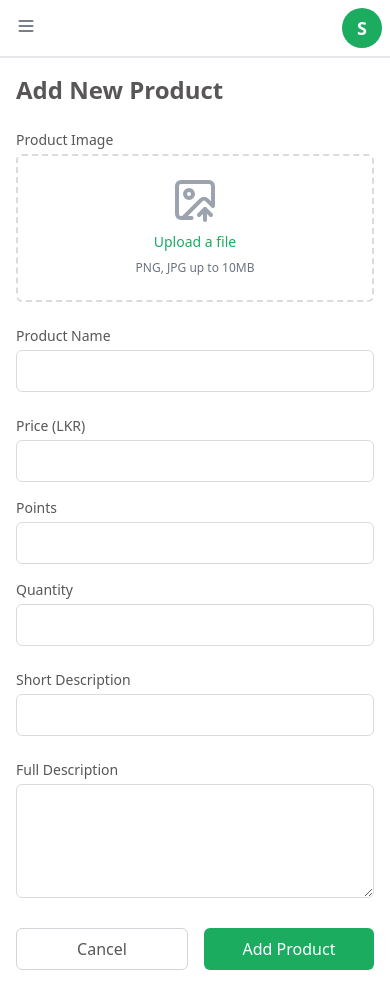
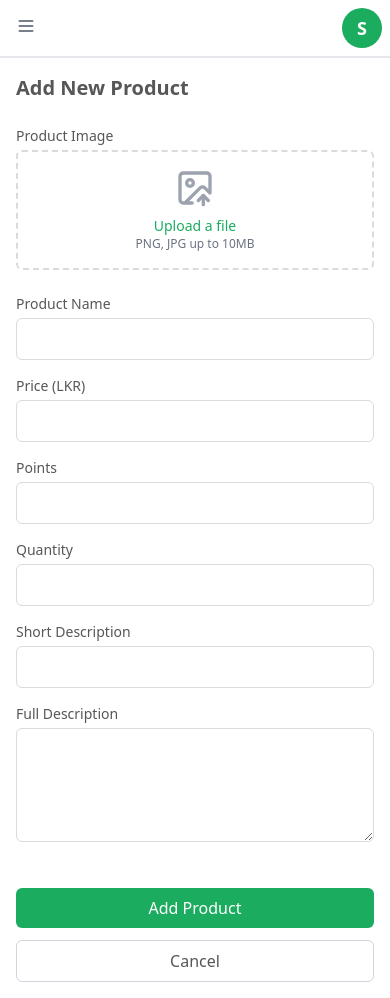
Before and after one commit to mrakiyaaa/Greenie-Admin, a React (Vite) app: page /products/add in a window 390 px wide. Built offline with nearby package versions, Linux system fonts and the light colour scheme; sample sign-in values are in the browser's storage.

Commit message:
feat(admin-shop): shop pages mobile responsive

```diff
--- a/src/pages/shop/components/AddProduct.jsx
+++ b/src/pages/shop/components/AddProduct.jsx
@@ -77,22 +77,26 @@ function AddProduct() {
   };
 
   return (
-    <div className="bg-white min-h-screen flex">
+    <div className="bg-white min-h-screen flex flex-col md:flex-row">
       <Sidebar />
       <div className="flex-1">
         <Header />
         <div className="p-4 md:p-8">
           <div className="max-w-2xl mx-auto">
-            <h2 className="text-2xl font-semibold text-textGray mb-6">Add New Product</h2>
+            {/* Header Section */}
+            <div className="flex flex-col sm:flex-row justify-between items-start sm:items-center gap-4 mb-6">
+              <h2 className="text-xl md:text-2xl font-semibold text-textGray">Add New Product</h2>
+            </div>
 
             {error && <div className="mb-4 p-3 bg-red-100 text-red rounded-md">{error}</div>}
 
             <form onSubmit={handleSubmit} className="space-y-6">
-              <div>
+              {/* Image Upload Section */}
+              <div className="w-full">
                 <label className="block text-sm font-medium text-textGray mb-1">
                   Product Image
                 </label>
-                <div className="mt-1 flex justify-center px-6 pt-5 pb-6 border-2 border-outlineGray border-dashed rounded-md">
+                <div className="mt-1 flex justify-center px-4 py-4 sm:px-6 sm:py-6 border-2 border-outlineGray border-dashed rounded-md">
                   <div className="space-y-2 text-center">
                     <div className="flex flex-col items-center">
                       {previewImage ? (
@@ -100,7 +104,7 @@ function AddProduct() {
                           <img
                             src={previewImage}
                             alt="Preview"
-                            className="h-40 w-40 object-cover rounded-md"
+                            className="h-32 w-32 sm:h-40 sm:w-40 object-cover rounded-md"
                           />
                           <button
                             type="button"
@@ -117,7 +121,7 @@ function AddProduct() {
                           </button>
                         </div>
                       ) : (
-                        <ImageUp className="mx-auto h-12 w-12 text-gray-400" />
+                        <ImageUp className="mx-auto h-10 w-10 sm:h-12 sm:w-12 text-gray-400" />
                       )}
                       <div className="flex text-sm text-gray-600 mt-2">
                         <label className="relative cursor-pointer bg-white rounded-md font-medium text-primaryGreen hover:text-green-600">
@@ -130,25 +134,29 @@ function AddProduct() {
                           />
                         </label>
                       </div>
-                    </div>
                       <p className="text-xs text-gray-500">PNG, JPG up to 10MB</p>
                     </div>
                   </div>
                 </div>
+              </div>
 
+              {/* Product Details */}
+              <div className="space-y-4 sm:space-y-6">
                 <div>
-                <label className="block text-sm font-medium text-textGray mb-1">Product Name</label>
+                  <label className="block text-sm font-medium text-textGray mb-1">
+                    Product Name
+                  </label>
                   <input
                     type="text"
                     name="productName"
                     value={formData.productName}
                     onChange={handleChange}
                     required
-                  className="w-full p-2 border border-outlineGray rounded-md focus:outline-none focus:ring-2 focus:ring-primaryGreen"
+                    className="w-full p-2 sm:p-3 border border-outlineGray rounded-md focus:outline-none focus:ring-2 focus:ring-primaryGreen"
                   />
                 </div>
 
-              <div className="grid grid-cols-1 md:grid-cols-3 gap-4">
+                <div className="grid grid-cols-1 sm:grid-cols-3 gap-4">
                   <div>
                     <label className="block text-sm font-medium text-textGray mb-1">
                       Price (LKR)
@@ -160,7 +168,7 @@ function AddProduct() {
                       onChange={handleChange}
                       required
                       min="0"
-                    className="w-full p-2 border border-outlineGray rounded-md focus:outline-none focus:ring-2 focus:ring-primaryGreen"
+                      className="w-full p-2 sm:p-3 border border-outlineGray rounded-md focus:outline-none focus:ring-2 focus:ring-primaryGreen"
                     />
                   </div>
 
@@ -173,7 +181,7 @@ function AddProduct() {
                       onChange={handleChange}
                       required
                       min="0"
-                    className="w-full p-2 border border-outlineGray rounded-md focus:outline-none focus:ring-2 focus:ring-primaryGreen"
+                      className="w-full p-2 sm:p-3 border border-outlineGray rounded-md focus:outline-none focus:ring-2 focus:ring-primaryGreen"
                     />
                   </div>
 
@@ -186,7 +194,7 @@ function AddProduct() {
                       onChange={handleChange}
                       required
                       min="0"
-                    className="w-full p-2 border border-outlineGray rounded-md focus:outline-none focus:ring-2 focus:ring-primaryGreen"
+                      className="w-full p-2 sm:p-3 border border-outlineGray rounded-md focus:outline-none focus:ring-2 focus:ring-primaryGreen"
                     />
                   </div>
                 </div>
@@ -201,7 +209,7 @@ function AddProduct() {
                     value={formData.shortDescription}
                     onChange={handleChange}
                     required
-                  className="w-full p-2 border border-outlineGray rounded-md focus:outline-none focus:ring-2 focus:ring-primaryGreen"
+                    className="w-full p-2 sm:p-3 border border-outlineGray rounded-md focus:outline-none focus:ring-2 focus:ring-primaryGreen"
                   />
                 </div>
 
@@ -215,22 +223,24 @@ function AddProduct() {
                     onChange={handleChange}
                     required
                     rows="4"
-                  className="w-full p-2 border border-outlineGray rounded-md focus:outline-none focus:ring-2 focus:ring-primaryGreen"
+                    className="w-full p-2 sm:p-3 border border-outlineGray rounded-md focus:outline-none focus:ring-2 focus:ring-primaryGreen"
                   />
                 </div>
+              </div>
 
-              <div className="flex gap-4">
+              {/* Action Buttons */}
+              <div className="flex flex-col sm:flex-row gap-3 sm:gap-4 pt-4">
                 <button
                   type="button"
                   onClick={() => navigate('/products')}
-                  className="flex-1 px-4 py-2 border border-gray-300 rounded-md text-textGray hover:bg-gray-50"
+                  className="w-full sm:w-1/2 px-4 py-2 border border-gray-300 rounded-md text-textGray hover:bg-gray-50 order-2 sm:order-1"
                 >
                   Cancel
                 </button>
                 <button
                   type="submit"
                   disabled={isLoading}
-                  className="flex-1 px-4 py-2 bg-primaryGreen text-white rounded-md hover:bg-green-600 disabled:opacity-50"
+                  className="w-full sm:w-1/2 px-4 py-2 bg-primaryGreen text-white rounded-md hover:bg-green-600 disabled:opacity-50 order-1 sm:order-2"
                 >
                   {isLoading ? 'Adding...' : 'Add Product'}
                 </button>
--- a/src/pages/shop/components/ProductTable.jsx
+++ b/src/pages/shop/components/ProductTable.jsx
@@ -16,7 +16,8 @@ function ProductTable({ products, isLoading, error, onView, onEdit, onDelete })
   if (error) return <div className="p-4 text-center text-red">{error}</div>;
 
   return (
-    <div className="overflow-x-auto">
+    <div className="relative w-full overflow-hidden shadow ring-1 ring-black ring-opacity-5 md:rounded-lg">
+      <div className="block max-w-full overflow-x-auto">
         <table className="min-w-full divide-y divide-outlineGray">
           <thead className="bg-gray-50">
             <tr>
@@ -99,6 +100,7 @@ function ProductTable({ products, isLoading, error, onView, onEdit, onDelete })
           </tbody>
         </table>
       </div>
+    </div>
   );
 }
 
--- a/src/pages/shop/pages/ProductsPage.jsx
+++ b/src/pages/shop/pages/ProductsPage.jsx
@@ -113,23 +113,23 @@ function ProductsPage() {
   };
 
   return (
-    <div className="bg-white min-h-screen flex">
+    <div className="bg-white min-h-screen flex flex-col md:flex-row">
       <Sidebar />
-      <div className="flex-1">
+      <div className="flex-1 w-full">
         <Header />
-        <div className="p-4 md:p-8">
-          <div className="flex justify-between items-center mb-6">
+        <div className="p-4 md:p-8 max-w-full overflow-hidden">
+          <div className="flex flex-col sm:flex-row justify-between items-start sm:items-center gap-4 mb-6">
             <h2 className="text-xl md:text-2xl font-semibold text-textGray">Products</h2>
             <button
               onClick={() => navigate('/products/add')}
-              className="flex items-center gap-2 bg-primaryGreen text-white px-4 py-2 rounded-md hover:bg-green-600 transition-colors"
+              className="w-full sm:w-auto flex items-center justify-center gap-2 bg-primaryGreen text-white px-4 py-2 rounded-md hover:bg-green-600 transition-colors"
             >
               <Plus size={20} />
               Add Product
             </button>
           </div>
 
-          <div className="bg-white rounded-lg border border-outlineGray overflow-hidden">
+          <div className="bg-white rounded-lg overflow-hidden">
             <ProductTable
               products={products}
               isLoading={isLoading}
@@ -421,8 +421,6 @@ function ProductsPage() {
           </div>
         </div>
       )}
-
-      {/* ...existing delete modal... */}
     </div>
   );
 }
```
Lines whose indentation alone changed are shown as unchanged.
